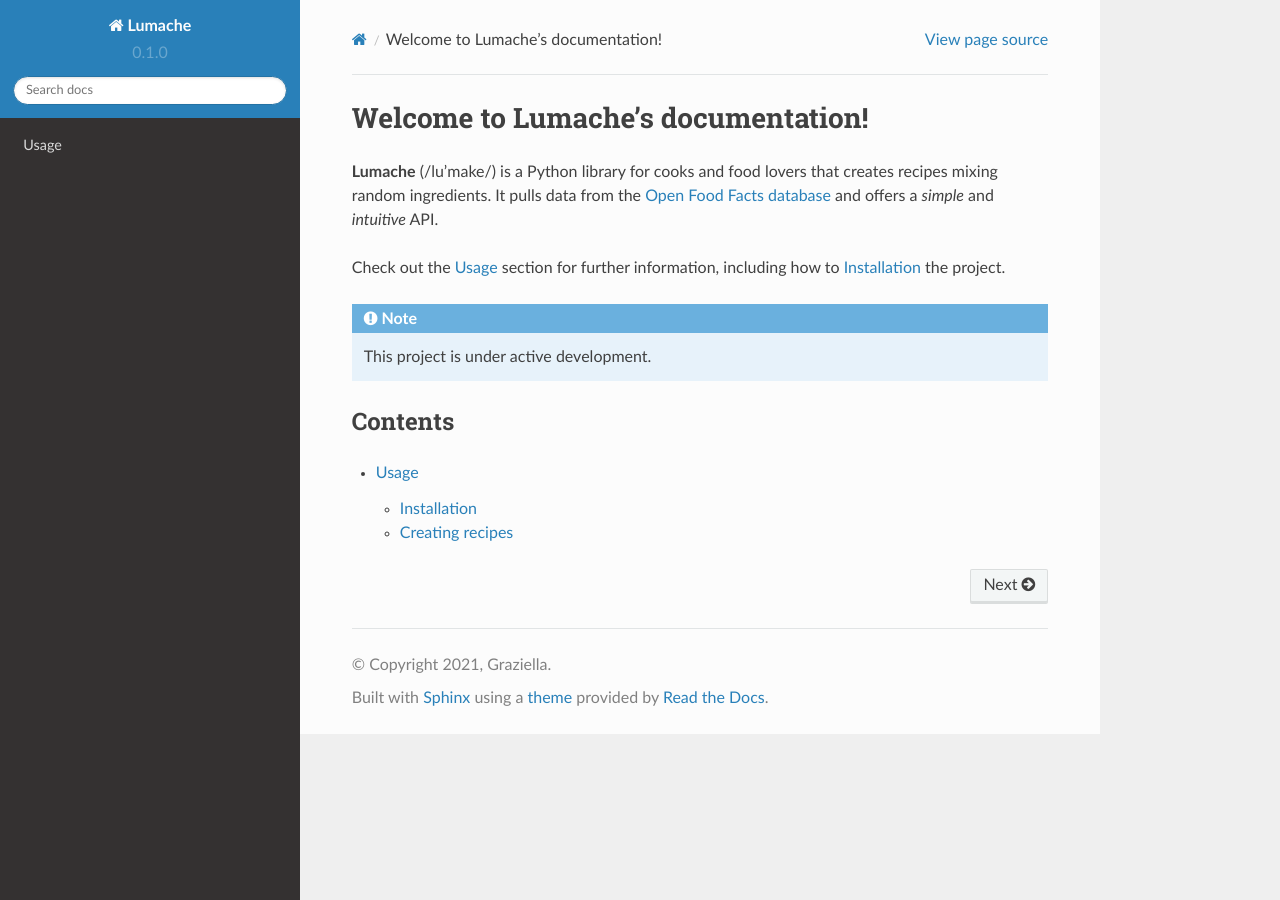
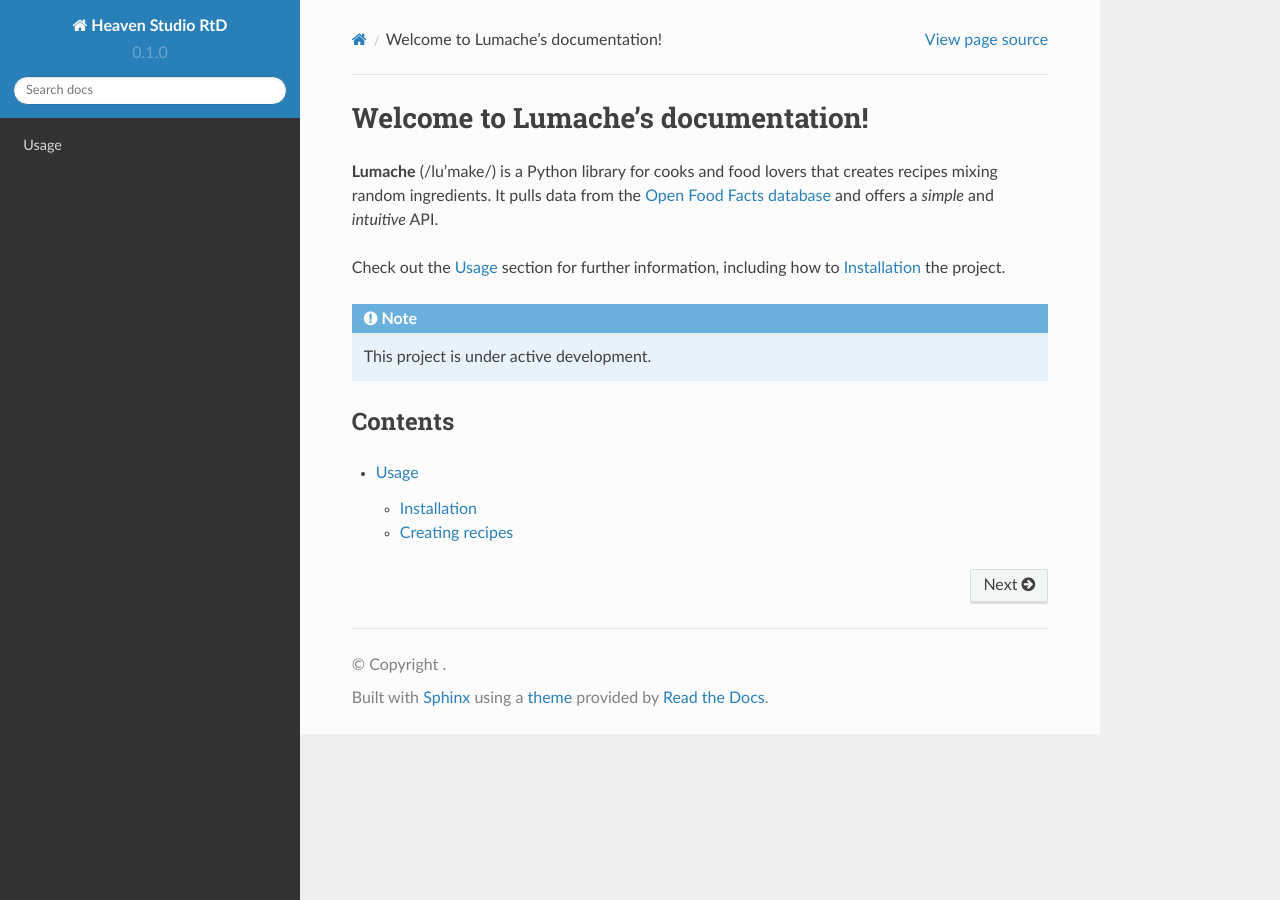
Before and after one commit to TernaryC/HeavenStudioRtD, a Sphinx documentation site: the page built from docs/source/index.rst, in a window 1280 px wide. Built offline with Sphinx 7.4.7 and the Read the Docs theme 2.0.0, drawn with Linux system fonts in a browser that asks for light colours; pages that are not in the unit, such as notebooks, are missing from menus.

Commit message:
Update conf.py
Replaced template information

```diff
--- a/docs/source/conf.py
+++ b/docs/source/conf.py
@@ -2,9 +2,8 @@
 
 # -- Project information
 
-project = 'Lumache'
-copyright = '2021, Graziella'
-author = 'Graziella'
+project = 'Heaven Studio RtD'
+author = 'Doodles'
 
 release = '0.1'
 version = '0.1.0'
```
